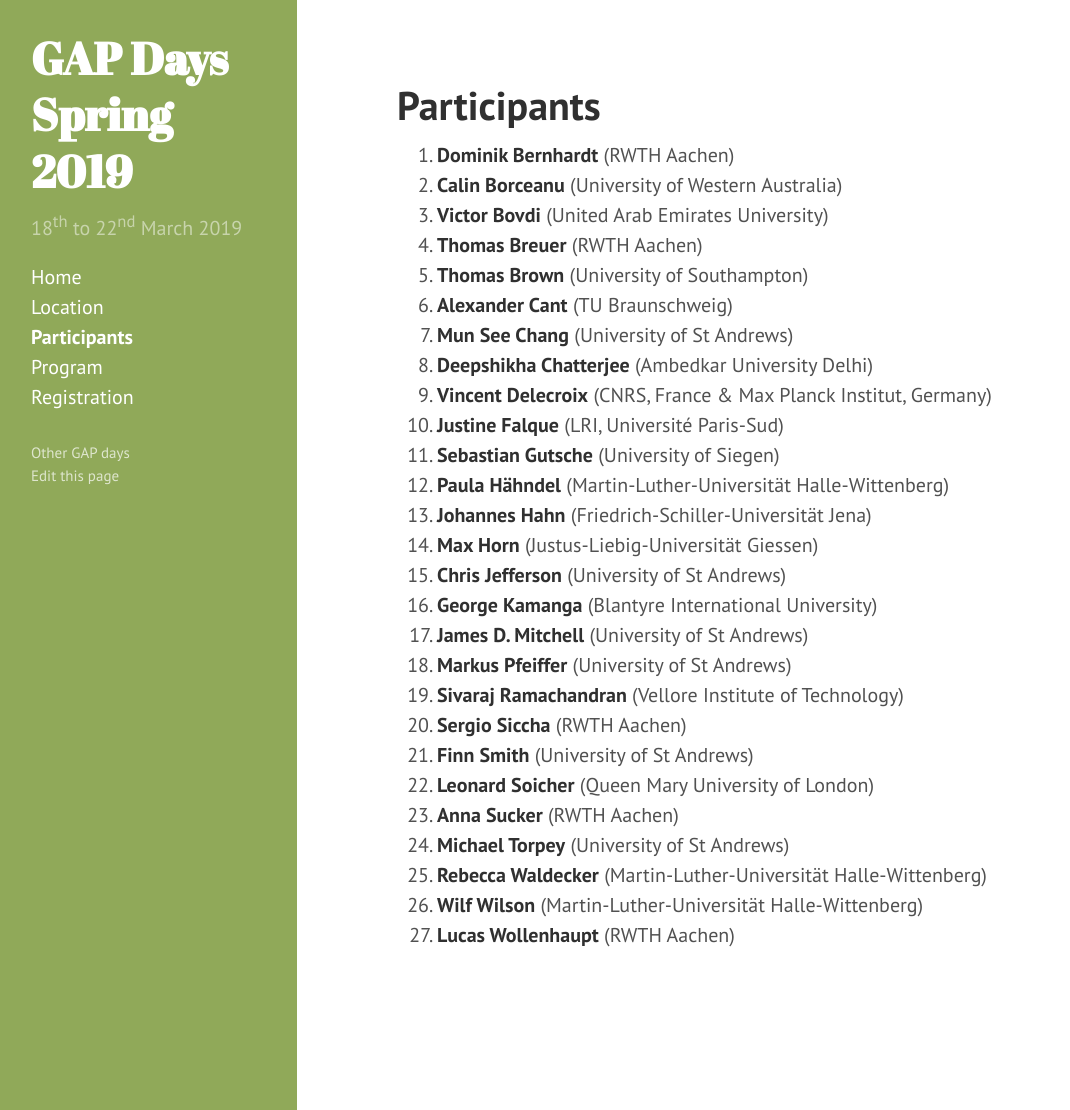
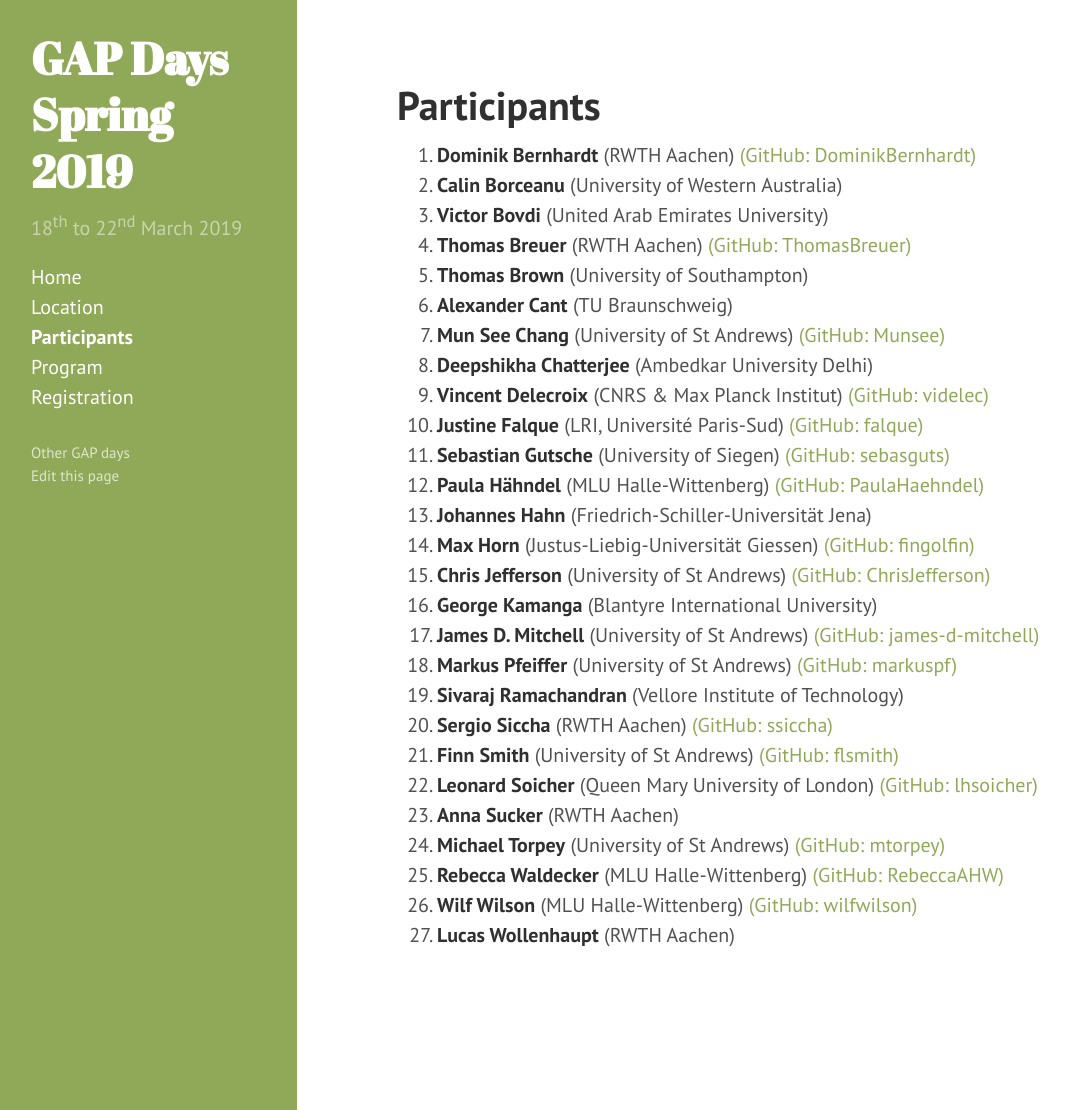
Before and after one commit to jesusmartinez-garcia/2020-01-21-colchester-workshop, a Jekyll site: the page built from participants.md, in a window 1280 px wide and 1110 px high. Shown: the whole window, without its empty margins (3-1073 px from the left). Built offline with Jekyll 4.4.1, drawn with Linux system fonts in a browser that asks for light colours.

Commit message:
Add GitHub usernames

```diff
--- a/_data/participants.yml
+++ b/_data/participants.yml
@@ -1,5 +1,7 @@
 - name: Dominik Bernhardt
   affiliation: RWTH Aachen
+  links:
+    "GitHub: DominikBernhardt": https://github.com/DominikBernhardt
 
 - name: Calin Borceanu
   affiliation: University of Western Australia
@@ -9,6 +11,8 @@
 
 - name: Thomas Breuer
   affiliation: RWTH Aachen
+  links:
+    "GitHub: ThomasBreuer": https://github.com/ThomasBreuer
 
 - name: Thomas Brown
   affiliation: University of Southampton
@@ -18,63 +22,93 @@
 
 - name: Mun See Chang
   affiliation: University of St Andrews
+  links:
+    "GitHub: Munsee": https://github.com/Munsee
 
 - name: Deepshikha Chatterjee
   affiliation: Ambedkar University Delhi
 
 - name: Vincent Delecroix
-  affiliation: CNRS, France & Max Planck Institut, Germany
+  affiliation: CNRS & Max Planck Institut
+  links:
+    "GitHub: videlec": https://github.com/videlec
 
 - name: Justine Falque
   affiliation: LRI, Université Paris-Sud
+  links:
+    "GitHub: falque": https://github.com/falque
 
 - name: Sebastian Gutsche
   affiliation: University of Siegen
+  links:
+    "GitHub: sebasguts": https://github.com/sebasguts
 
 - name: Paula Hähndel
-  affiliation: Martin-Luther-Universität Halle-Wittenberg
+  affiliation: MLU Halle-Wittenberg
+  links:
+    "GitHub: PaulaHaehndel": https://github.com/PaulaHaehndel
 
 - name: Johannes Hahn
   affiliation: Friedrich-Schiller-Universität Jena
 
 - name: Max Horn
   affiliation: Justus-Liebig-Universität Giessen
+  links:
+    "GitHub: fingolfin": https://github.com/fingolfin
 
 - name: Chris Jefferson
   affiliation: University of St Andrews
+  links:
+    "GitHub: ChrisJefferson": https://github.com/ChrisJefferson
 
 - name: George Kamanga
   affiliation: Blantyre International University
 
 - name: James D. Mitchell
   affiliation: University of St Andrews
+  links:
+    "GitHub: james-d-mitchell": https://github.com/james-d-mitchell
 
 - name: Markus Pfeiffer
   affiliation: University of St Andrews
+  links:
+    "GitHub: markuspf": https://github.com/markuspf
 
 - name: Sivaraj Ramachandran
   affiliation: Vellore Institute of Technology
 
 - name: Sergio Siccha
   affiliation: RWTH Aachen
+  links:
+    "GitHub: ssiccha": https://github.com/ssiccha
 
 - name: Finn Smith
   affiliation: University of St Andrews
+  links:
+    "GitHub: flsmith": https://github.com/flsmith
 
 - name: Leonard Soicher
   affiliation: Queen Mary University of London
+  links:
+    "GitHub: lhsoicher": https://github.com/lhsoicher
 
 - name: Anna Sucker
   affiliation: RWTH Aachen
 
 - name: Michael Torpey
   affiliation: University of St Andrews
+  links:
+    "GitHub: mtorpey": https://github.com/mtorpey
 
 - name: Rebecca Waldecker
-  affiliation: Martin-Luther-Universität Halle-Wittenberg
+  affiliation: MLU Halle-Wittenberg
+  links:
+    "GitHub: RebeccaAHW": https://github.com/RebeccaAHW
 
 - name: Wilf Wilson
-  affiliation: Martin-Luther-Universität Halle-Wittenberg
+  affiliation: MLU Halle-Wittenberg
+  links:
+    "GitHub: wilfwilson": https://github.com/wilfwilson
 
 - name: Lucas Wollenhaupt
   affiliation: RWTH Aachen
```
